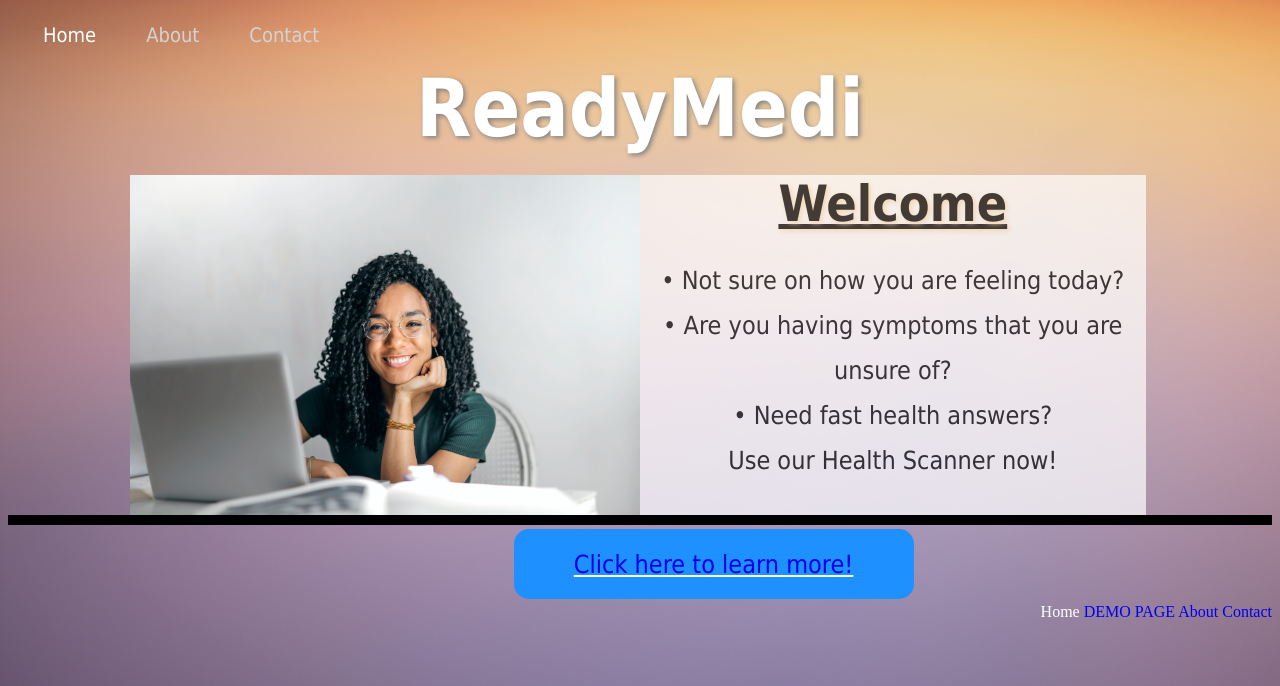
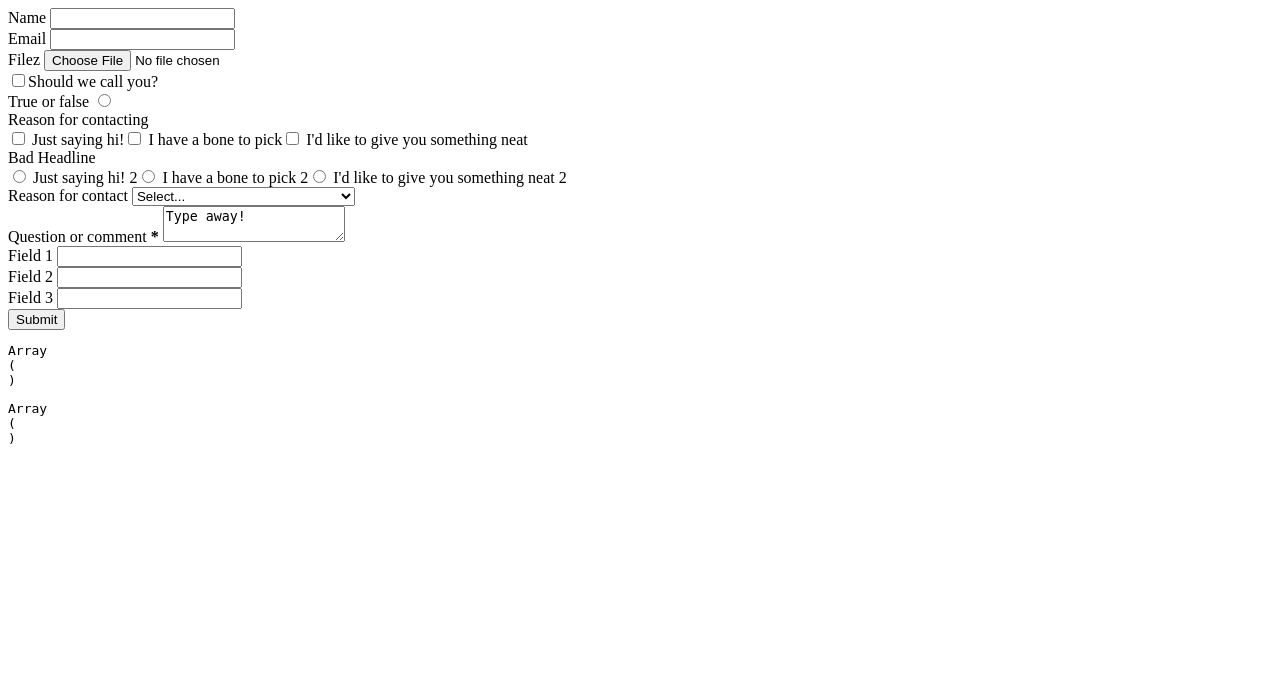
Before and after one commit to jrojas53/ReadyMedi, a PHP site: page / in a window 1280 px wide. Shown: the top 686 px of the page. Run offline with PHP 8.4, Linux system fonts and the light colour scheme.

Commit message:
Added PHP Form Builder
Added the PHP form builder stuff from https://github.com/joshcanhelp/php-form-builder

None of this is original work, and are only tools.

```diff
--- /dev/null
+++ b/Website/PhpFormBuilder.php
@@ -0,0 +1,512 @@
+<?php
+
+// v 0.8.6
+// 3rd-party PHP form builder from https://github.com/joshcanhelp/php-form-builder
+
+class PhpFormBuilder {
+
+	// Stores all form inputs
+	private $inputs = array();
+
+	// Stores all form attributes
+	private $form = array();
+
+	// Does this form have a submit value?
+	private $has_submit = false;
+
+	/**
+	 * Constructor function to set form action and attributes
+	 *
+	 * @param string $action
+	 * @param bool   $args
+	 */
+	function __construct( $action = '', $args = false ) {
+
+		// Default form attributes
+		$defaults = array(
+			'action'       => $action,
+			'method'       => 'post',
+			'enctype'      => 'application/x-www-form-urlencoded',
+			'class'        => array(),
+			'id'           => '',
+			'markup'       => 'html',
+			'novalidate'   => false,
+			'add_nonce'    => false,
+			'add_honeypot' => true,
+			'form_element' => true,
+			'add_submit'   => true
+		);
+
+		// Merge with arguments, if present
+		if ( $args ) {
+			$settings = array_merge( $defaults, $args );
+		} // Otherwise, use the defaults wholesale
+		else {
+			$settings = $defaults;
+		}
+
+		// Iterate through and save each option
+		foreach ( $settings as $key => $val ) {
+			// Try setting with user-passed setting
+			// If not, try the default with the same key name
+			if ( ! $this->set_att( $key, $val ) ) {
+				$this->set_att( $key, $defaults[ $key ] );
+			}
+		}
+	}
+
+	/**
+	 * Validate and set form
+	 *
+	 * @param string        $key A valid key; switch statement ensures validity
+	 * @param string | bool $val A valid value; validated for each key
+	 *
+	 * @return bool
+	 */
+	function set_att( $key, $val ) {
+
+		switch ( $key ) :
+
+			case 'action':
+				break;
+
+			case 'method':
+				if ( ! in_array( $val, array( 'post', 'get' ) ) ) {
+					return false;
+				}
+				break;
+
+			case 'enctype':
+				if ( ! in_array( $val, array( 'application/x-www-form-urlencoded', 'multipart/form-data' ) ) ) {
+					return false;
+				}
+				break;
+
+			case 'markup':
+				if ( ! in_array( $val, array( 'html', 'xhtml' ) ) ) {
+					return false;
+				}
+				break;
+
+			case 'class':
+			case 'id':
+				if ( ! $this->_check_valid_attr( $val ) ) {
+					return false;
+				}
+				break;
+
+			case 'novalidate':
+			case 'add_honeypot':
+			case 'form_element':
+			case 'add_submit':
+				if ( ! is_bool( $val ) ) {
+					return false;
+				}
+				break;
+
+			case 'add_nonce':
+				if ( ! is_string( $val ) && ! is_bool( $val ) ) {
+					return false;
+				}
+				break;
+
+			default:
+				return false;
+
+		endswitch;
+
+		$this->form[ $key ] = $val;
+
+		return true;
+
+	}
+
+	/**
+	 * Add an input field to the form for outputting later
+	 *
+	 * @param string $label
+	 * @param string $args
+	 * @param string $slug
+	 */
+	function add_input( $label, $args = '', $slug = '' ) {
+
+		if ( empty( $args ) ) {
+			$args = array();
+		}
+
+		// Create a valid id or class attribute
+		if ( empty( $slug ) ) {
+			$slug = $this->_make_slug( $label );
+		}
+
+		$defaults = array(
+			'type'             => 'text',
+			'name'             => $slug,
+			'id'               => $slug,
+			'label'            => $label,
+			'value'            => '',
+			'placeholder'      => '',
+			'class'            => array(),
+			'min'              => '',
+			'max'              => '',
+			'step'             => '',
+			'autofocus'        => false,
+			'checked'          => false,
+			'selected'         => false,
+			'required'         => false,
+			'add_label'        => true,
+			'options'          => array(),
+			'wrap_tag'         => 'div',
+			'wrap_class'       => array( 'form_field_wrap' ),
+			'wrap_id'          => '',
+			'wrap_style'       => '',
+			'before_html'      => '',
+			'after_html'       => '',
+			'request_populate' => true
+		);
+
+		// Combined defaults and arguments
+		// Arguments override defaults
+		$args                  = array_merge( $defaults, $args );
+		$this->inputs[ $slug ] = $args;
+
+	}
+
+	/**
+	 * Add multiple inputs to the input queue
+	 *
+	 * @param $arr
+	 *
+	 * @return bool
+	 */
+	function add_inputs( $arr ) {
+
+		if ( ! is_array( $arr ) ) {
+			return false;
+		}
+
+		foreach ( $arr as $field ) {
+			$this->add_input(
+				$field[0], isset( $field[1] ) ? $field[1] : '',
+				isset( $field[2] ) ? $field[2] : ''
+			);
+		}
+
+		return true;
+	}
+
+	/**
+	 * Build the HTML for the form based on the input queue
+	 *
+	 * @param bool $echo Should the HTML be echoed or returned?
+	 *
+	 * @return string
+	 */
+	function build_form( $echo = true ) {
+
+		$output = '';
+
+		if ( $this->form['form_element'] ) {
+			$output .= '<form method="' . $this->form['method'] . '"';
+
+			if ( ! empty( $this->form['enctype'] ) ) {
+				$output .= ' enctype="' . $this->form['enctype'] . '"';
+			}
+
+			if ( ! empty( $this->form['action'] ) ) {
+				$output .= ' action="' . $this->form['action'] . '"';
+			}
+
+			if ( ! empty( $this->form['id'] ) ) {
+				$output .= ' id="' . $this->form['id'] . '"';
+			}
+
+			if ( count( $this->form['class'] ) > 0 ) {
+				$output .= $this->_output_classes( $this->form['class'] );
+			}
+
+			if ( $this->form['novalidate'] ) {
+				$output .= ' novalidate';
+			}
+
+			$output .= '>';
+		}
+
+		// Add honeypot anti-spam field
+		if ( $this->form['add_honeypot'] ) {
+			$this->add_input( 'Leave blank to submit', array(
+				'name'             => 'honeypot',
+				'slug'             => 'honeypot',
+				'id'               => 'form_honeypot',
+				'wrap_tag'         => 'div',
+				'wrap_class'       => array( 'form_field_wrap', 'hidden' ),
+				'wrap_id'          => '',
+				'wrap_style'       => 'display: none',
+				'request_populate' => false
+			) );
+		}
+
+		// Add a WordPress nonce field
+		if ( $this->form['add_nonce'] && function_exists( 'wp_create_nonce' ) ) {
+			$this->add_input( 'WordPress nonce', array(
+				'value'            => wp_create_nonce( $this->form['add_nonce'] ),
+				'add_label'        => false,
+				'type'             => 'hidden',
+				'request_populate' => false
+			) );
+		}
+
+		// Iterate through the input queue and add input HTML
+		foreach ( $this->inputs as $val ) :
+
+			$min_max_range = $element = $end = $attr = $field = $label_html = '';
+
+			// Automatic population of values using $_REQUEST data
+			if ( $val['request_populate'] && isset( $_REQUEST[ $val['name'] ] ) ) {
+
+				// Can this field be populated directly?
+				if ( ! in_array( $val['type'], array( 'html', 'title', 'radio', 'checkbox', 'select', 'submit' ) ) ) {
+					$val['value'] = $_REQUEST[ $val['name'] ];
+				}
+			}
+
+			// Automatic population for checkboxes and radios
+			if (
+				$val['request_populate'] &&
+				( $val['type'] == 'radio' || $val['type'] == 'checkbox' ) &&
+				empty( $val['options'] )
+			) {
+				$val['checked'] = isset( $_REQUEST[ $val['name'] ] ) ? true : $val['checked'];
+			}
+
+			switch ( $val['type'] ) {
+
+				case 'html':
+					$element = '';
+					$end     = $val['label'];
+					break;
+
+				case 'title':
+					$element = '';
+					$end     = '
+					<h3>' . $val['label'] . '</h3>';
+					break;
+
+				case 'textarea':
+					$element = 'textarea';
+					$end     = '>' . $val['value'] . '</textarea>';
+					break;
+
+				case 'select':
+					$element = 'select';
+					$end     .= '>';
+					foreach ( $val['options'] as $key => $opt ) {
+						$opt_insert = '';
+						if (
+							// Is this field set to automatically populate?
+							$val['request_populate'] &&
+
+							// Do we have $_REQUEST data to use?
+							isset( $_REQUEST[ $val['name'] ] ) &&
+
+							// Are we currently outputting the selected value?
+							$_REQUEST[ $val['name'] ] === $key
+						) {
+							$opt_insert = ' selected';
+
+						// Does the field have a default selected value?
+						} else if ( $val['selected'] === $key ) {
+							$opt_insert = ' selected';
+						}
+						$end .= '<option value="' . $key . '"' . $opt_insert . '>' . $opt . '</option>';
+					}
+					$end .= '</select>';
+					break;
+
+				case 'radio':
+				case 'checkbox':
+
+					// Special case for multiple check boxes
+					if ( count( $val['options'] ) > 0 ) :
+						$element = '';
+						foreach ( $val['options'] as $key => $opt ) {
+							$slug = $this->_make_slug( $opt );
+							$end .= sprintf(
+								'<input type="%s" name="%s[]" value="%s" id="%s"',
+								$val['type'],
+								$val['name'],
+								$key,
+								$slug
+							);
+							if (
+								// Is this field set to automatically populate?
+								$val['request_populate'] &&
+
+								// Do we have $_REQUEST data to use?
+								isset( $_REQUEST[ $val['name'] ] ) &&
+
+								// Is the selected item(s) in the $_REQUEST data?
+								in_array( $key, $_REQUEST[ $val['name'] ] )
+							) {
+								$end .= ' checked';
+							}
+							$end .= $this->field_close();
+							$end .= ' <label for="' . $slug . '">' . $opt . '</label>';
+						}
+						$label_html = '<div class="checkbox_header">' . $val['label'] . '</div>';
+						break;
+					endif;
+
+				// Used for all text fields (text, email, url, etc), single radios, single checkboxes, and submit
+				default :
+					$element = 'input';
+					$end .= ' type="' . $val['type'] . '" value="' . $val['value'] . '"';
+					$end .= $val['checked'] ? ' checked' : '';
+					$end .= $this->field_close();
+					break;
+
+			}
+
+			// Added a submit button, no need to auto-add one
+			if ( $val['type'] === 'submit' ) {
+				$this->has_submit = true;
+			}
+
+			// Special number values for range and number types
+			if ( $val['type'] === 'range' || $val['type'] === 'number' ) {
+				$min_max_range .= ! empty( $val['min'] ) ? ' min="' . $val['min'] . '"' : '';
+				$min_max_range .= ! empty( $val['max'] ) ? ' max="' . $val['max'] . '"' : '';
+				$min_max_range .= ! empty( $val['step'] ) ? ' step="' . $val['step'] . '"' : '';
+			}
+
+			// Add an ID field, if one is present
+			$id = ! empty( $val['id'] ) ? ' id="' . $val['id'] . '"' : '';
+
+			// Output classes
+			$class = $this->_output_classes( $val['class'] );
+
+			// Special HTML5 fields, if set
+			$attr .= $val['autofocus'] ? ' autofocus' : '';
+			$attr .= $val['checked'] ? ' checked' : '';
+			$attr .= $val['required'] ? ' required' : '';
+
+			// Build the label
+			if ( ! empty( $label_html ) ) {
+				$field .= $label_html;
+			} elseif ( $val['add_label'] && ! in_array( $val['type'], array( 'hidden', 'submit', 'title', 'html' ) ) ) {
+				if ( $val['required'] ) {
+					$val['label'] .= ' <strong>*</strong>';
+				}
+				$field .= '<label for="' . $val['id'] . '">' . $val['label'] . '</label>';
+			}
+
+			// An $element was set in the $val['type'] switch statement above so use that
+			if ( ! empty( $element ) ) {
+				if ( $val['type'] === 'checkbox' ) {
+					$field = '
+					<' . $element . $id . ' name="' . $val['name'] . '"' . $min_max_range . $class . $attr . $end .
+					         $field;
+				} else {
+					$field .= '
+					<' . $element . $id . ' name="' . $val['name'] . '"' . $min_max_range . $class . $attr . $end;
+				}
+			// Not a form element
+			} else {
+				$field .= $end;
+			}
+
+			// Parse and create wrap, if needed
+			if ( $val['type'] != 'hidden' && $val['type'] != 'html' ) :
+
+				$wrap_before = $val['before_html'];
+				if ( ! empty( $val['wrap_tag'] ) ) {
+					$wrap_before .= '<' . $val['wrap_tag'];
+					$wrap_before .= count( $val['wrap_class'] ) > 0 ? $this->_output_classes( $val['wrap_class'] ) : '';
+					$wrap_before .= ! empty( $val['wrap_style'] ) ? ' style="' . $val['wrap_style'] . '"' : '';
+					$wrap_before .= ! empty( $val['wrap_id'] ) ? ' id="' . $val['wrap_id'] . '"' : '';
+					$wrap_before .= '>';
+				}
+
+				$wrap_after = $val['after_html'];
+				if ( ! empty( $val['wrap_tag'] ) ) {
+					$wrap_after = '</' . $val['wrap_tag'] . '>' . $wrap_after;
+				}
+
+				$output .= $wrap_before . $field . $wrap_after;
+			else :
+				$output .= $field;
+			endif;
+
+		endforeach;
+
+		// Auto-add submit button
+		if ( ! $this->has_submit && $this->form['add_submit'] ) {
+			$output .= '<div class="form_field_wrap"><input type="submit" value="Submit" name="submit"></div>';
+		}
+
+		// Close the form tag if one was added
+		if ( $this->form['form_element'] ) {
+			$output .= '</form>';
+		}
+
+		// Output or return?
+		if ( $echo ) {
+			echo $output;
+		} else {
+			return $output;
+		}
+	}
+
+	// Easy way to auto-close fields, if necessary
+	function field_close() {
+		return $this->form['markup'] === 'xhtml' ? ' />' : '>';
+	}
+
+	// Validates id and class attributes
+	// TODO: actually validate these things
+	private function _check_valid_attr( $string ) {
+
+		$result = true;
+
+		// Check $name for correct characters
+		// "^[a-zA-Z0-9_-]*$"
+
+		return $result;
+
+	}
+
+	// Create a slug from a label name
+	private function _make_slug( $string ) {
+
+		$result = '';
+
+		$result = str_replace( '"', '', $string );
+		$result = str_replace( "'", '', $result );
+		$result = str_replace( '_', '-', $result );
+		$result = preg_replace( '~[\W\s]~', '-', $result );
+
+		$result = strtolower( $result );
+
+		return $result;
+
+	}
+
+	// Parses and builds the classes in multiple places
+	private function _output_classes( $classes ) {
+
+		$output = '';
+
+
+		if ( is_array( $classes ) && count( $classes ) > 0 ) {
+			$output .= ' class="';
+			foreach ( $classes as $class ) {
+				$output .= $class . ' ';
+			}
+			$output .= '"';
+		} else if ( is_string( $classes ) ) {
+			$output .= ' class="' . $classes . '"';
+		}
+
+		return $output;
+	}
+}
--- /dev/null
+++ b/Website/index.php
@@ -0,0 +1,130 @@
+<?php
+ini_set( 'display_errors', 1 );
+error_reporting( E_ALL );
+?>
+<!DOCTYPE HTML>
+<html>
+<head>
+	<meta http-equiv="Content-Type" content="text/html; charset=UTF-8">
+	<title>PHPFormBuilder test</title>
+</head>
+
+<body>
+
+
+<?php
+
+require_once( 'PhpFormBuilder.php' );
+
+/*
+Create a new instance
+Pass in a URL to set the action
+*/
+$form = new PhpFormBuilder();
+
+/*
+Form attributes are modified with the set_att function.
+First argument is the setting
+Second argument is the value
+*/
+
+$form->set_att('method', 'post');
+$form->set_att('enctype', 'multipart/form-data');
+$form->set_att('markup', 'html');
+$form->set_att('class', 'class_1');
+$form->set_att('class', 'class_2');
+$form->set_att('id', 'a_contact_form');
+$form->set_att('novalidate', true);
+$form->set_att('add_honeypot', true);
+$form->set_att('add_nonce', 'a_contact_form');
+$form->set_att('form_element', true);
+$form->set_att('add_submit', true);
+
+
+/*
+Uss add_input to create form fields
+First argument is the name
+Second argument is an array of arguments for the field
+Third argument is an alternative name field, if needed
+*/
+$form->add_input( 'Name', array(
+	'request_populate' => false
+), 'contact_name' );
+
+$form->add_input( 'Email', array(
+	'type' => 'email',
+	'class' => array( 'class_1', 'class_2', 'class_3' )
+), 'contact_email' );
+
+$form->add_input( 'Filez', array(
+	'type' => 'file'
+), 'filez_here' );
+
+$form->add_input( 'Should we call you?', array(
+	'type'  => 'checkbox',
+	'value' => 1
+) );
+
+$form->add_input( 'True or false', array(
+	'type'    => 'radio',
+	'checked' => false,
+	'value'   => 1
+) );
+
+$form->add_input( 'Reason for contacting', array(
+	'type'    => 'checkbox',
+	'options' => array(
+		'say_hi'     => 'Just saying hi!',
+		'complain'   => 'I have a bone to pick',
+		'offer_gift' => 'I\'d like to give you something neat',
+	)
+) );
+
+$form->add_input( 'Bad Headline', array(
+	'type'    => 'radio',
+	'options' => array(
+		'say_hi_2'     => 'Just saying hi! 2',
+		'complain_2'   => 'I have a bone to pick 2',
+		'offer_gift_2' => 'I\'d like to give you something neat 2',
+	)
+) );
+
+$form->add_input( 'Reason for contact', array(
+	'type'    => 'select',
+	'options' => array(
+		''           => 'Select...',
+		'say_hi'     => 'Just saying hi!',
+		'complain'   => 'I have a bone to pick',
+		'offer_gift' => 'I\'d like to give you something neat',
+	)
+) );
+
+$form->add_input( 'Question or comment', array(
+	'required' => true,
+	'type'     => 'textarea',
+	'value'    => 'Type away!'
+) );
+
+$form->add_inputs( array(
+	array( 'Field 1' ),
+	array( 'Field 2' ),
+	array( 'Field 3' )
+) );
+
+/*
+Create the form
+*/
+$form->build_form();
+
+/*
+ * Debugging
+ */
+echo '<pre>';
+print_r( $_REQUEST );
+echo '</pre>';
+echo '<pre>';
+print_r( $_FILES );
+echo '</pre>';
+?>
+</body>
+</html>
```
Also changed, not shown: Website/test_question_page.php (line endings or trailing spaces).
